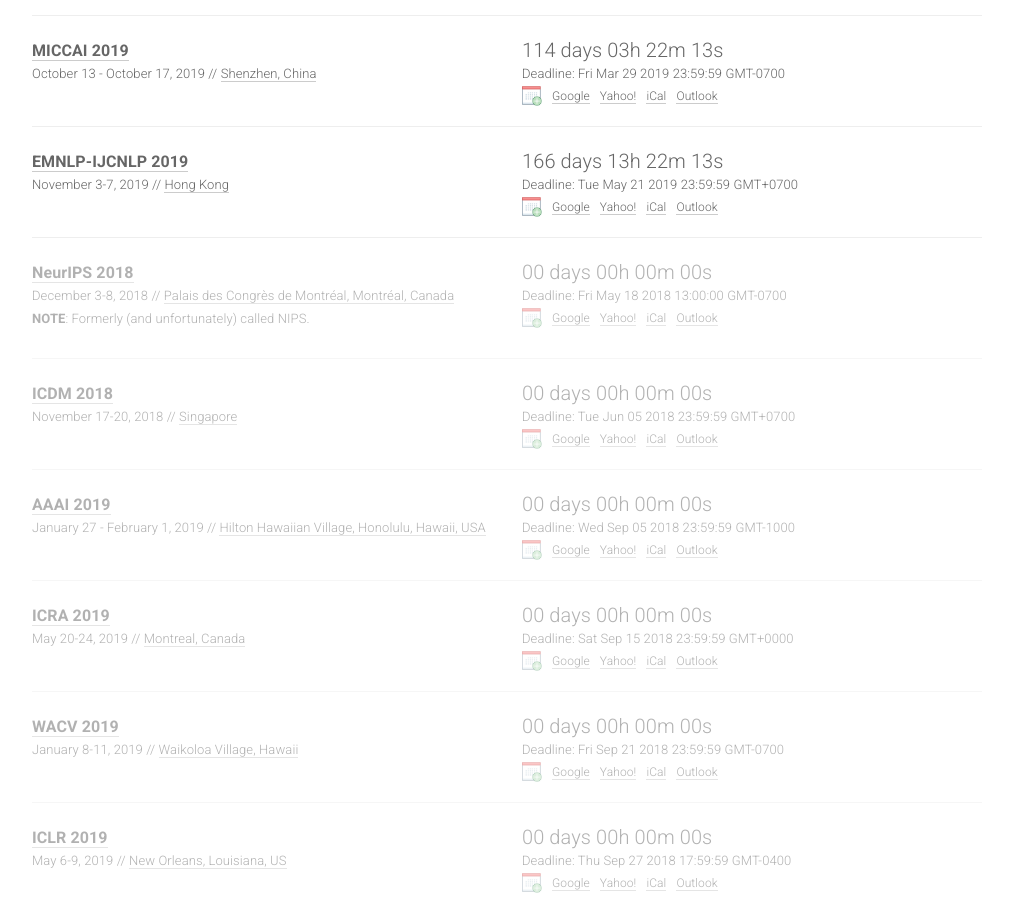
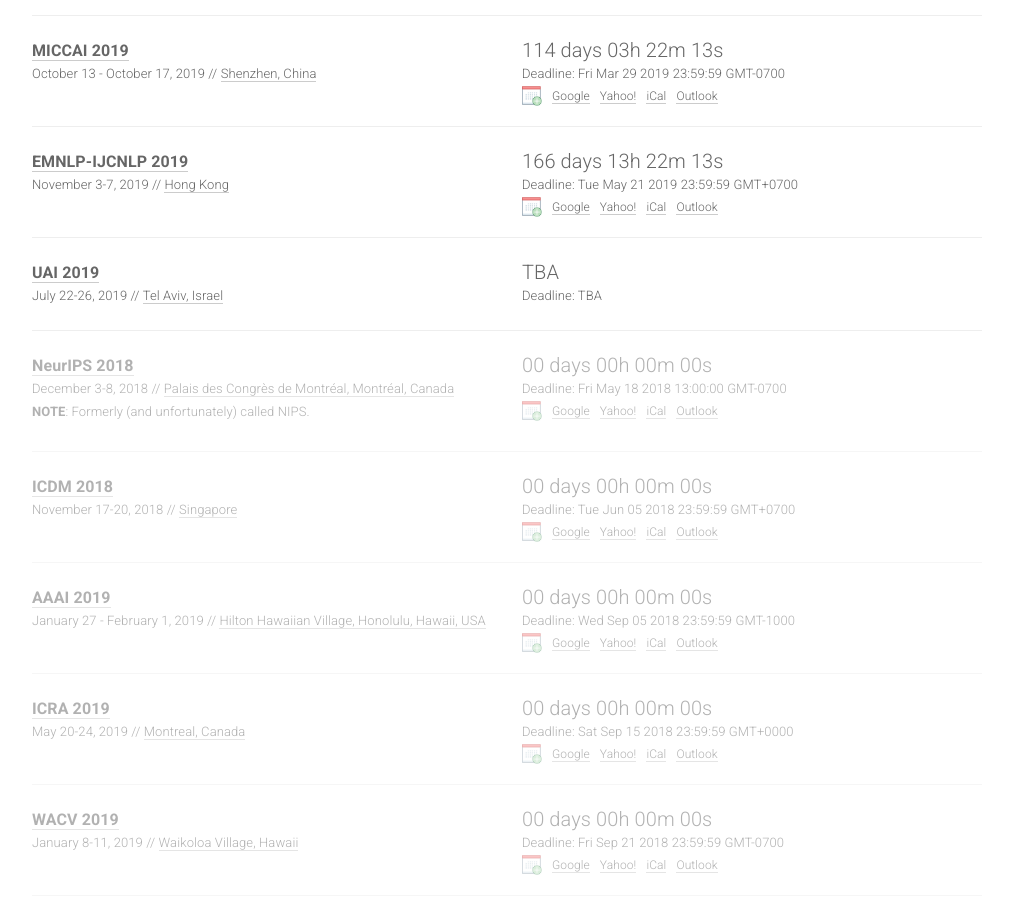
Before and after one commit to paperswithcode/ai-deadlines, a Jekyll site: the page built from index.html, in a window 1280 px wide and 900 px high, scrolled down 1338 px. Shown: the whole window, without its empty margins (133-1146 px from the left). Built offline with Jekyll 4.4.1, drawn with Linux system fonts in a browser that asks for light colours; nearby versions of some CDN libraries; comment, search, counter and statistics services are not loaded.

Commit message:
Adds UAI19 placeholder; fixes #141

```diff
--- a/_data/conferences.yml
+++ b/_data/conferences.yml
@@ -122,6 +122,16 @@
   place: Hong Kong
   sub: NLP
 
+- title: UAI
+  year: 2019
+  id: uai19
+  link: http://auai.org/uai2019/
+  deadline: 'TBA'
+  timezone: America/New_York
+  date: July 22-26, 2019
+  place: Tel Aviv, Israel
+  sub: ML
+
 - title: NeurIPS
   year: 2018
   id: neurips18
```
